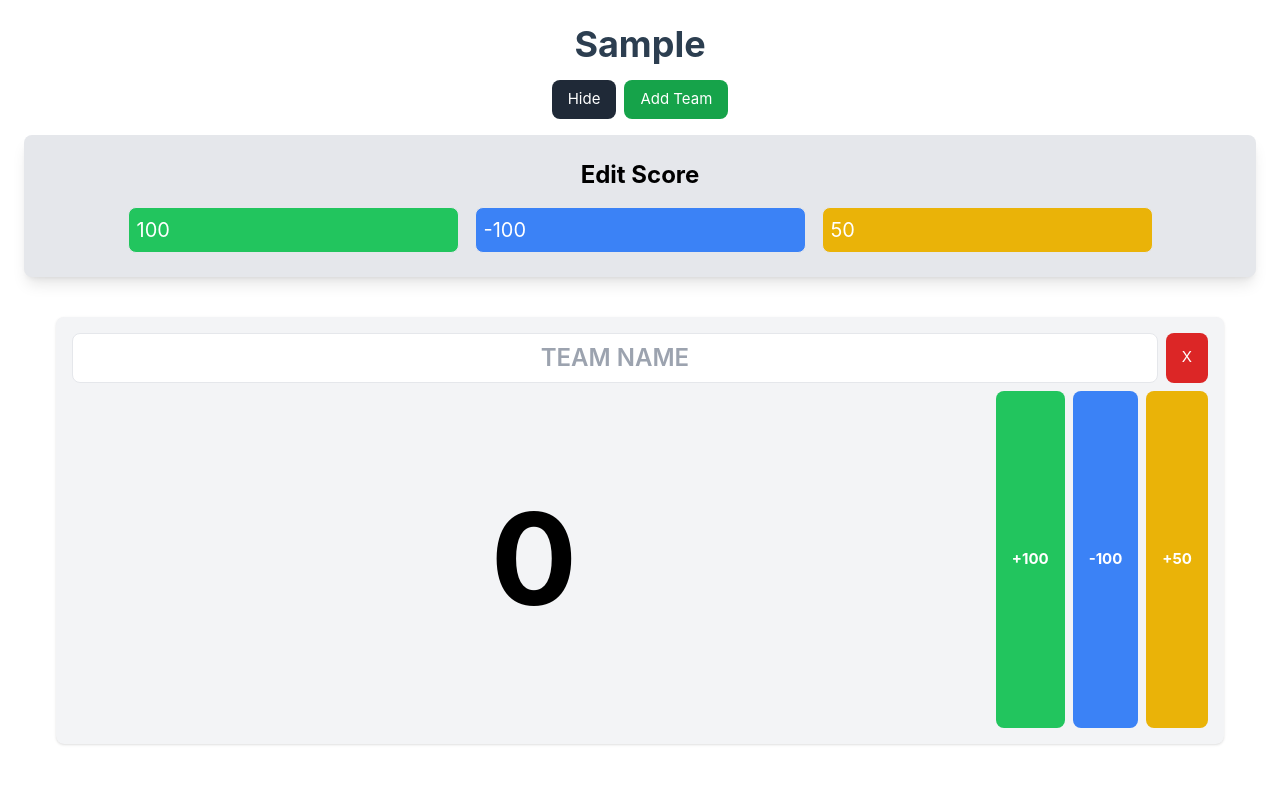
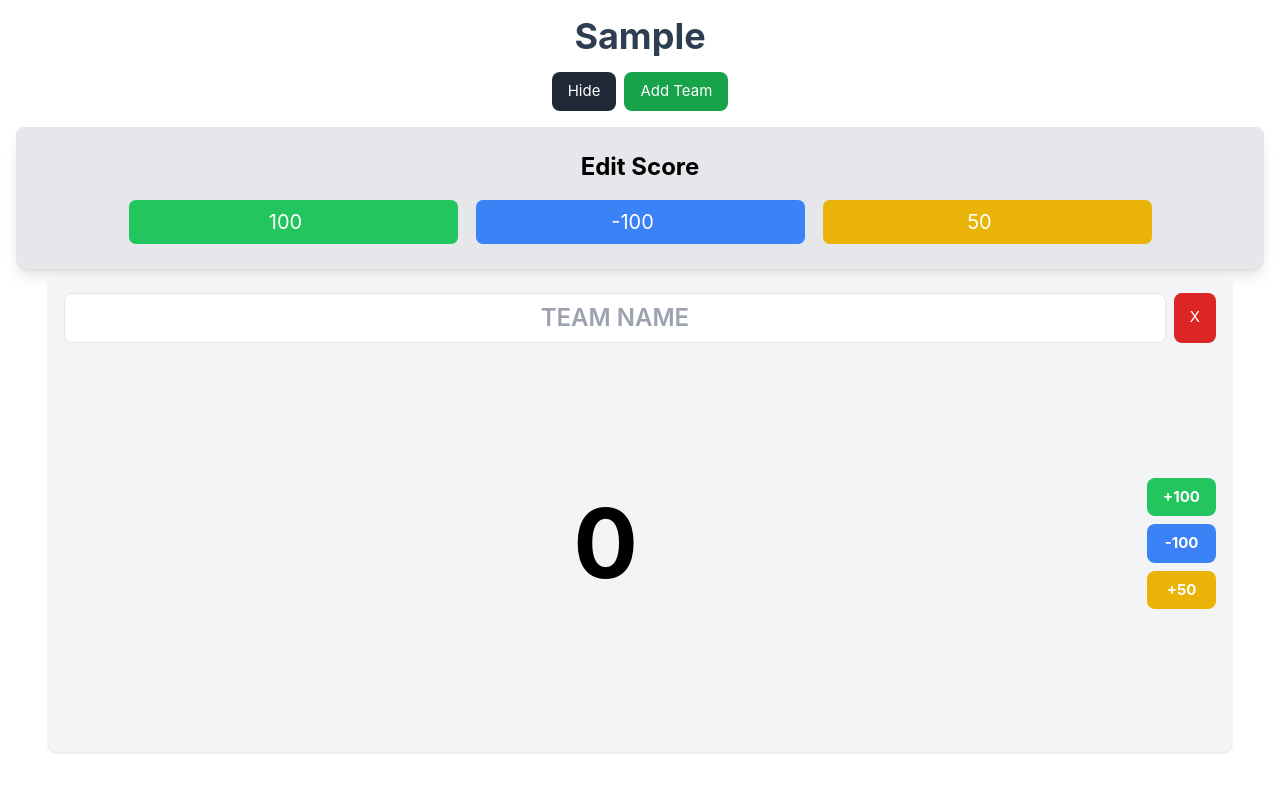
Before and after one commit to mrtalhim/cerdas-cermat-scoreboard, a Vue app: page / in a window 1280 px wide. Both pictures are taken after typing "Sample" into the empty fields and a click on the button "Add Team". Shown: the top 792 px of the page. Built offline with nearby package versions, Linux system fonts and the light colour scheme.

Commit message:
dynamic grid based on number of teams

```diff
--- a/src/components/Scoreboard.vue
+++ b/src/components/Scoreboard.vue
@@ -1,5 +1,5 @@
 <template>
-    <div class="flex flex-col items-center mx-auto text-center p-6 gap-2 h-screen">
+    <div class="flex flex-col items-center mx-auto text-center p-4 gap-2 h-screen">
         <input placeholder="Scoreboard" class="w-full font-bold text-4xl text-center text-pretty bg-transparent">
         <div class="flex flex-row gap-2 items-baseline m-2">
             <button @click="togglePanel" class="bg-gray-800 text-white px-4 py-2 rounded-lg">
@@ -15,18 +15,22 @@
                     <!-- Dynamic Score Buttons -->
                     <div class="flex flex-wrap gap-4 justify-center">
                         <input v-model.number="globalScores.score1" type="number"
-                            class="bg-green-500 text-xl text-white p-2 border rounded-lg" placeholder="Score Value" />
+                            class="bg-green-500 text-xl text-white text-center p-2 border rounded-lg"
+                            placeholder="Score Value" />
                         <input v-model.number="globalScores.score2" type="number"
-                            class="bg-blue-500 text-xl text-white p-2 border rounded-lg" placeholder="Score Value" />
+                            class="bg-blue-500 text-xl text-white text-center p-2 border rounded-lg"
+                            placeholder="Score Value" />
                         <input v-model.number="globalScores.score3" type="number"
-                            class="bg-yellow-500 text-xl text-white p-2 border rounded-lg" placeholder="Score Value" />
+                            class="bg-yellow-500 text-xl text-white text-center p-2 border rounded-lg"
+                            placeholder="Score Value" />
                     </div>
                 </div>
             </div>
         </transition>
 
         <!-- Team Panel -->
-        <transition-group name="fade" tag="div" mode="out-in" :class="['grid gap-4 w-full flex-1 p-8', teamGridClass]">
+        <transition-group name="fade" tag="div" mode="out-in"
+            :class="['grid gap-4 w-full h-4/6 flex-1 px-8 pb-8', teamGridClass]">
             <div v-for="(team, index) in teams" :key="team.id" :class="[
                 'flex flex-col p-4 gap-2 rounded-lg shadow transition-all duration-300',
                 team.lastChange > 0 ? 'bg-green-500 scale-110' : team.lastChange < 0 ? 'bg-red-500 scale-90' : 'bg-gray-100'
@@ -45,7 +49,7 @@
                         </div>
                     </transition>
 
-                    <div class="flex flex-wrap justify-center gap-2">
+                    <div class="flex flex-col justify-center gap-2">
                         <button @click="changeScore(index, globalScores.score1)"
                             class="bg-green-500 text-white font-bold px-4 py-2 rounded-lg">{{ globalScores.score1 >= 0 ?
                                 '+' : ''
@@ -93,9 +97,8 @@ export default {
         },
         scoreClass() {
             const teamCount = this.teams.length;
-            if (teamCount <= 2) return 'text-9xl';
-            if (teamCount <= 4) return 'text-7xl';
-            return 'text-5xl';
+            if (teamCount <= 6) return 'text-8xl';
+            return 'text-6xl';
         }
     },
     methods: {
```
